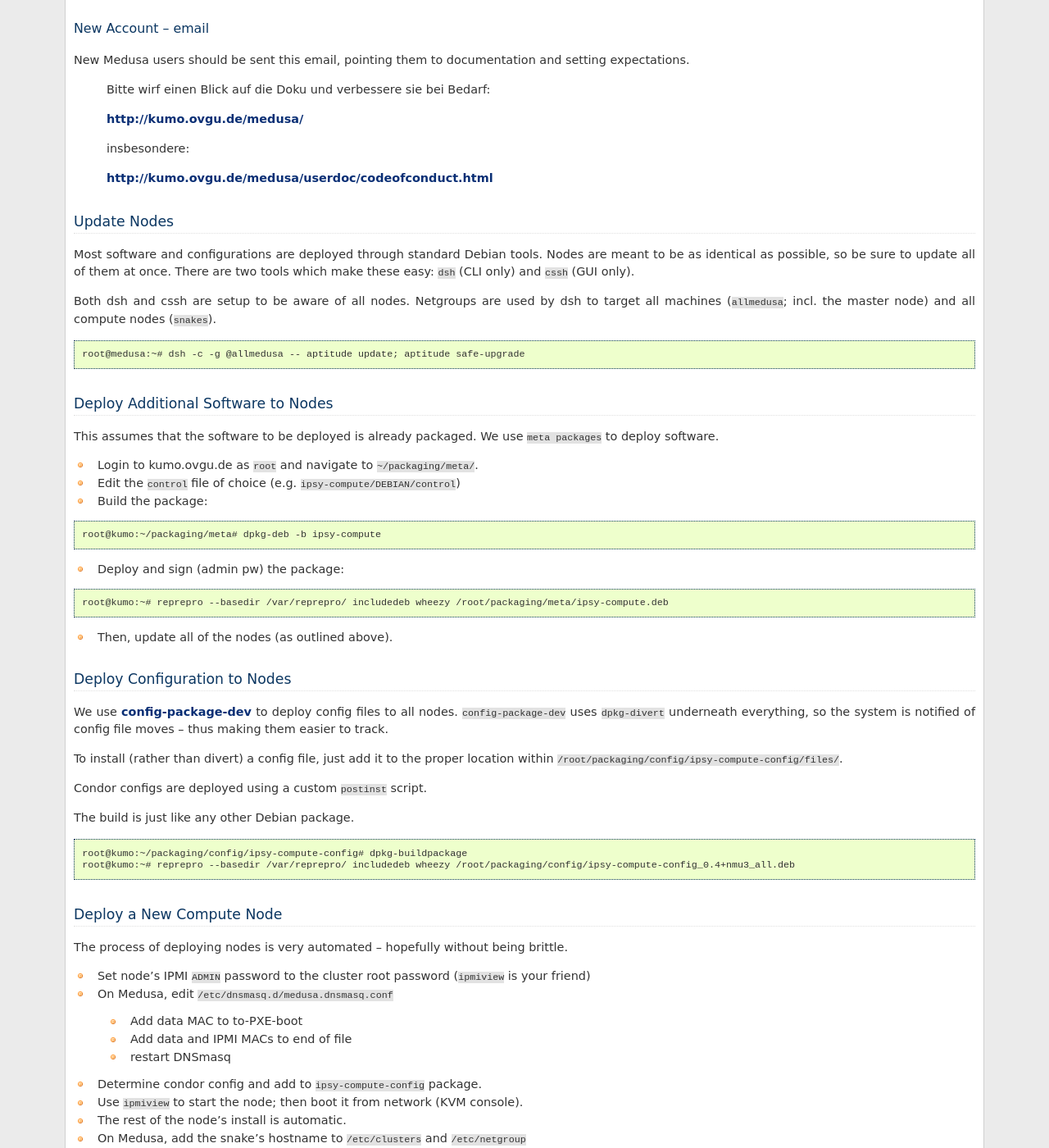
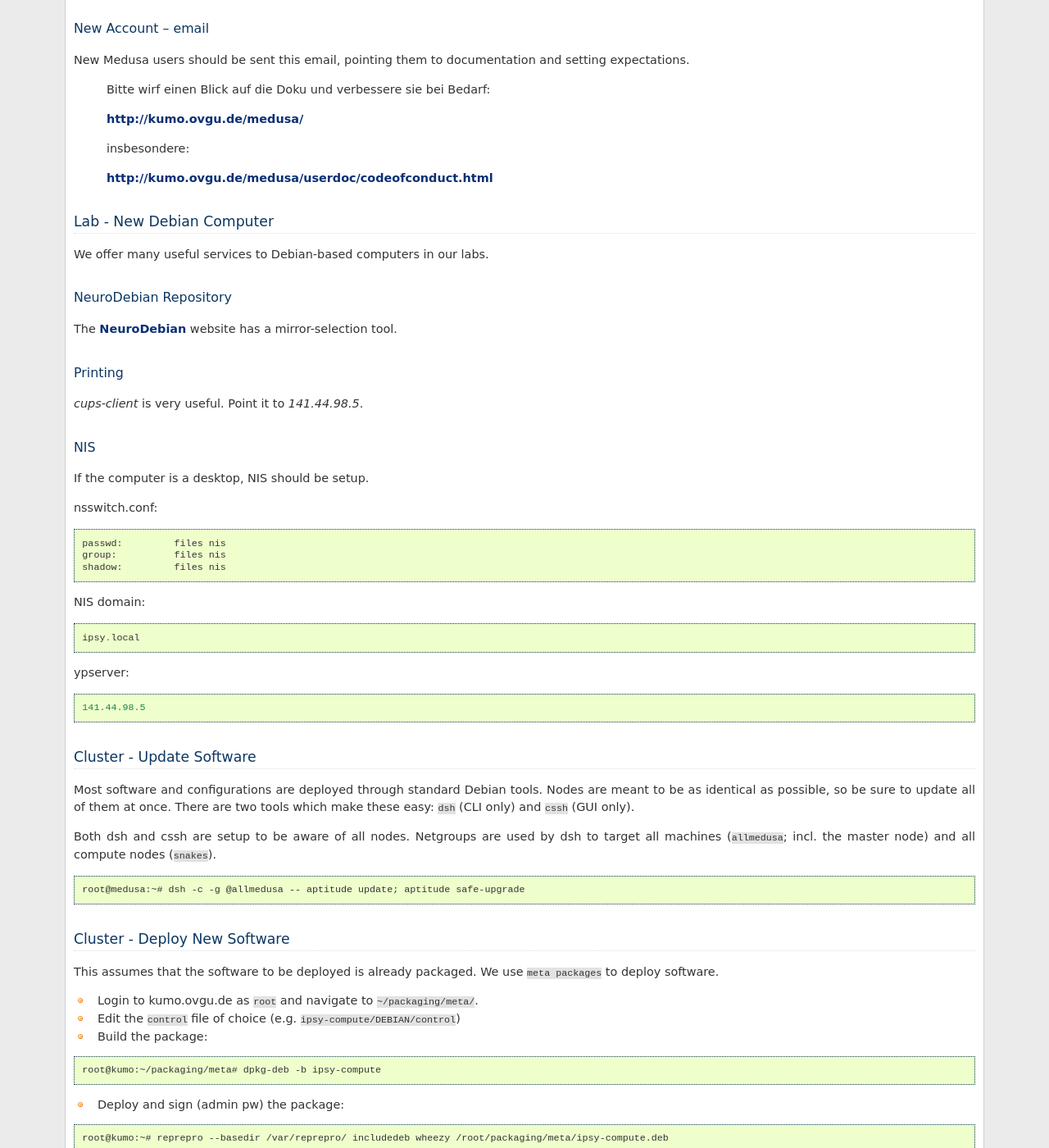
Before and after one commit to psychoinformatics-de/ipsy-docs, a Sphinx documentation site: the page built from source/internal/common_tasks.rst, in a window 1280 px wide and 1400 px high, scrolled down 958 px. Shown: the whole window at 82% size. Built offline with Sphinx 7.4.7, drawn with Linux system fonts in a browser that asks for light colours; formulas are drawn with MathJax 3; some of the changed text lies outside the part shown.

Commit message:
Add section about adding a new lab computer.

```diff
--- a/source/internal/common_tasks.rst
+++ b/source/internal/common_tasks.rst
@@ -54,8 +54,40 @@
 
     http://kumo.ovgu.de/medusa/userdoc/codeofconduct.html
 
-Update Nodes
-============
+Lab - New Debian Computer
+=========================
+We offer many useful services to Debian-based computers in our labs.
+
+NeuroDebian Repository
+----------------------
+The `NeuroDebian`_ website has a mirror-selection tool.
+
+.. _NeuroDebian: http://neuro.debian.net/#repository-howto
+
+Printing
+--------
+`cups-client` is very useful. Point it to `141.44.98.5`.
+
+NIS
+---
+If the computer is a desktop, NIS should be setup.
+
+nsswitch.conf::
+
+   passwd:         files nis
+   group:          files nis
+   shadow:         files nis
+
+NIS domain::
+
+   ipsy.local
+
+ypserver::
+
+   141.44.98.5
+
+Cluster - Update Software
+=========================
 Most software and configurations are deployed through standard Debian tools.
 Nodes are meant to be as identical as possible, so be sure to update all of them
 at once. There are two tools which make these easy: ``dsh`` (CLI only) and ``cssh``
@@ -69,8 +101,8 @@
 
    root@medusa:~# dsh -c -g @allmedusa -- aptitude update; aptitude safe-upgrade
 
-Deploy Additional Software to Nodes
-===================================
+Cluster - Deploy New Software
+=============================
 This assumes that the software to be deployed is already packaged. We use ``meta packages``
 to deploy software.
 
@@ -90,8 +122,8 @@
 
 * Then, update all of the nodes (as outlined above).
 
-Deploy Configuration to Nodes
-=============================
+Cluster - Deploy Configuration
+==============================
 We use `config-package-dev`_ to deploy config files to all nodes. ``config-package-dev`` uses
 ``dpkg-divert`` underneath everything, so the system is notified of config file moves -- thus
 making them easier to track.
@@ -110,8 +142,8 @@
 
 .. _config-package-dev: http://debathena.mit.edu/config-package-dev/
 
-Deploy a New Compute Node
-=========================
+Cluster - Add New Node
+======================
 The process of deploying nodes is very automated -- hopefully without being brittle.
 
 * Set node's IPMI ``ADMIN`` password to the cluster root password (``ipmiview`` is your friend)
```
